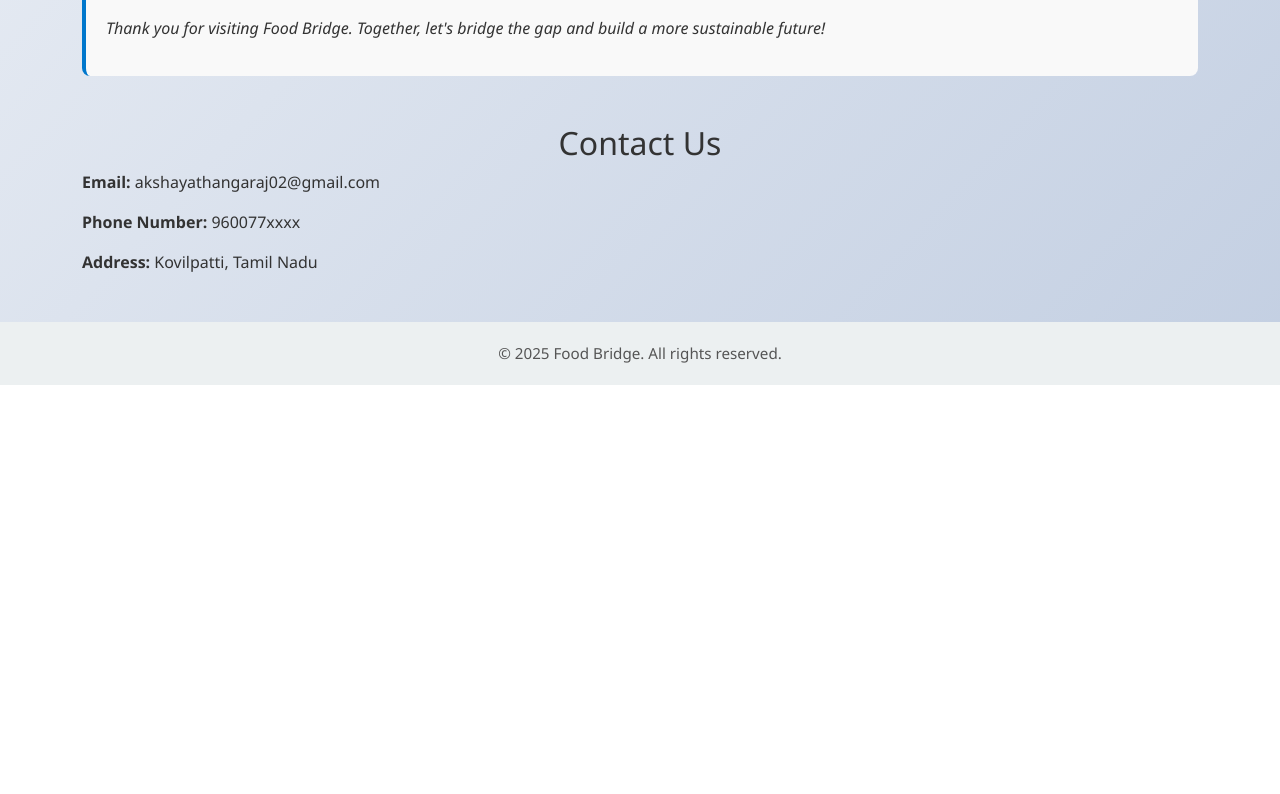
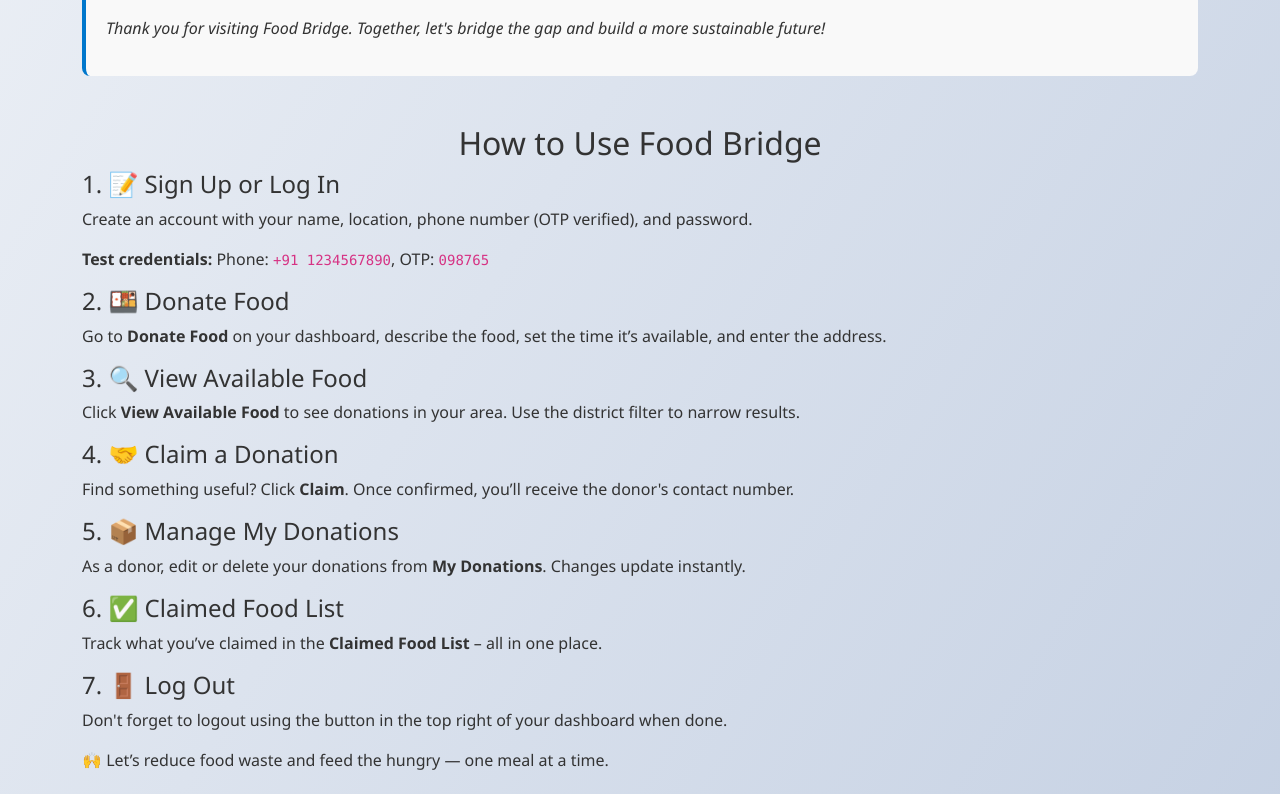
Before and after one commit to Akshayathangaraj/Food-Bridge, a React (Create React App) app in the folder client/: page / in a window 1280 px wide. Shown: the part 1046-1840 px from the top of the page. Before the commit the page ends 1431 px from the top, so only its background shows below. Built offline with nearby package versions, Linux system fonts and the light colour scheme; no server answers.

Commit message:
Last commit

```diff
--- a/client/src/components/Home.js
+++ b/client/src/components/Home.js
@@ -50,6 +50,34 @@ const Home = () => {
         </div>
       </section>
 
+      <section id="user-guide" className="container my-5">
+        <h2>How to Use Food Bridge</h2>
+
+        <h4>1. 📝 Sign Up or Log In</h4>
+        <p>Create an account with your name, location, phone number (OTP verified), and password.</p>
+        <p><strong>Test credentials:</strong> Phone: <code>+91 1234567890</code>, OTP: <code>098765</code></p>
+
+        <h4>2. 🍱 Donate Food</h4>
+        <p>Go to <strong>Donate Food</strong> on your dashboard, describe the food, set the time it’s available, and enter the address.</p>
+
+        <h4>3. 🔍 View Available Food</h4>
+        <p>Click <strong>View Available Food</strong> to see donations in your area. Use the district filter to narrow results.</p>
+
+        <h4>4. 🤝 Claim a Donation</h4>
+        <p>Find something useful? Click <strong>Claim</strong>. Once confirmed, you’ll receive the donor's contact number.</p>
+
+        <h4>5. 📦 Manage My Donations</h4>
+        <p>As a donor, edit or delete your donations from <strong>My Donations</strong>. Changes update instantly.</p>
+
+        <h4>6. ✅ Claimed Food List</h4>
+        <p>Track what you’ve claimed in the <strong>Claimed Food List</strong> – all in one place.</p>
+
+        <h4>7. 🚪 Log Out</h4>
+        <p>Don't forget to logout using the button in the top right of your dashboard when done.</p>
+
+        <p className="mt-3">🙌 Let’s reduce food waste and feed the hungry — one meal at a time.</p>
+      </section>
+
       <section id="contact-us" className="container my-5">
         <h2>{t('contactUs')}</h2>
         <p><strong>{t('email')}:</strong> akshayathangaraj02@gmail.com</p>
```
